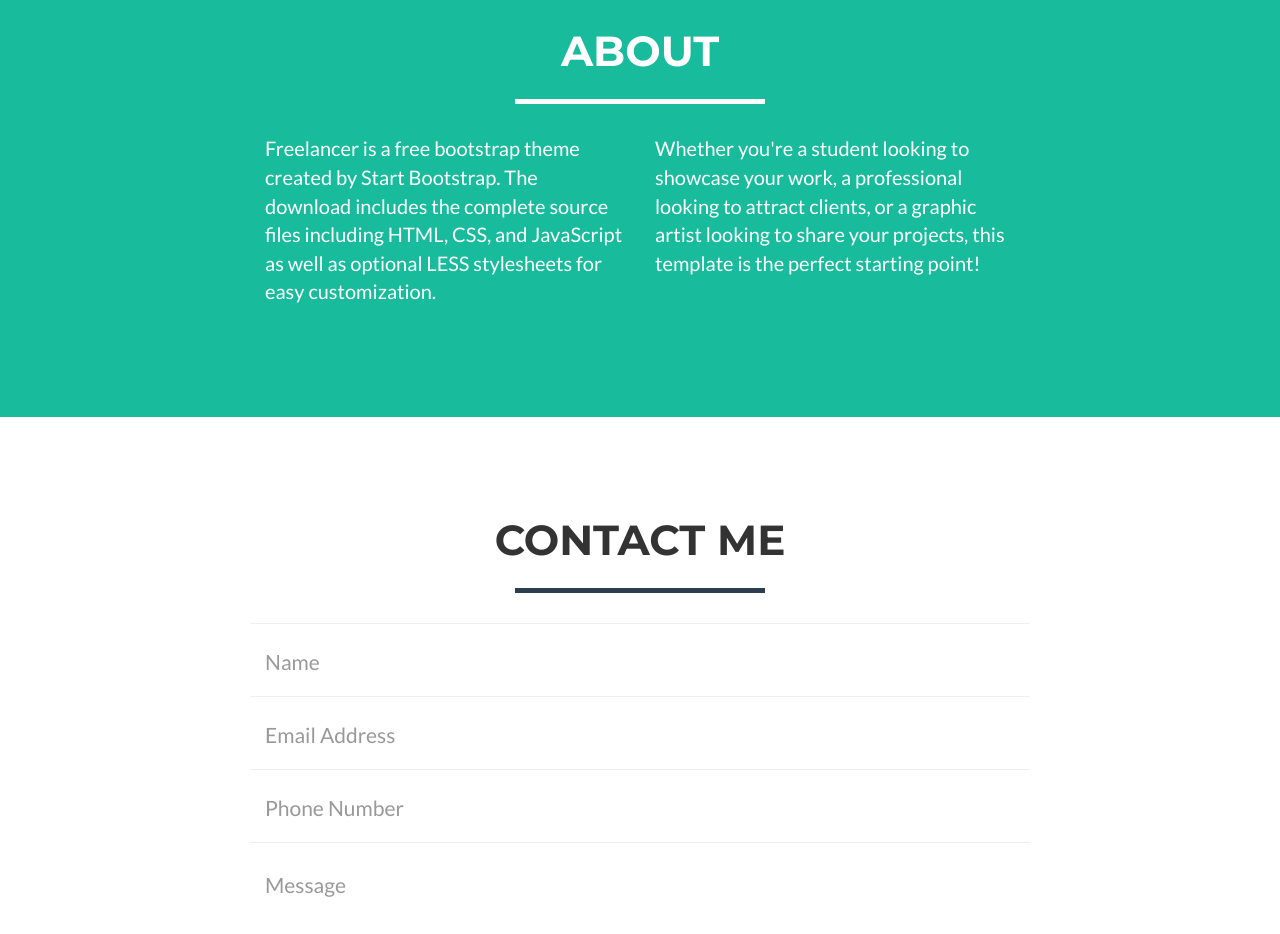
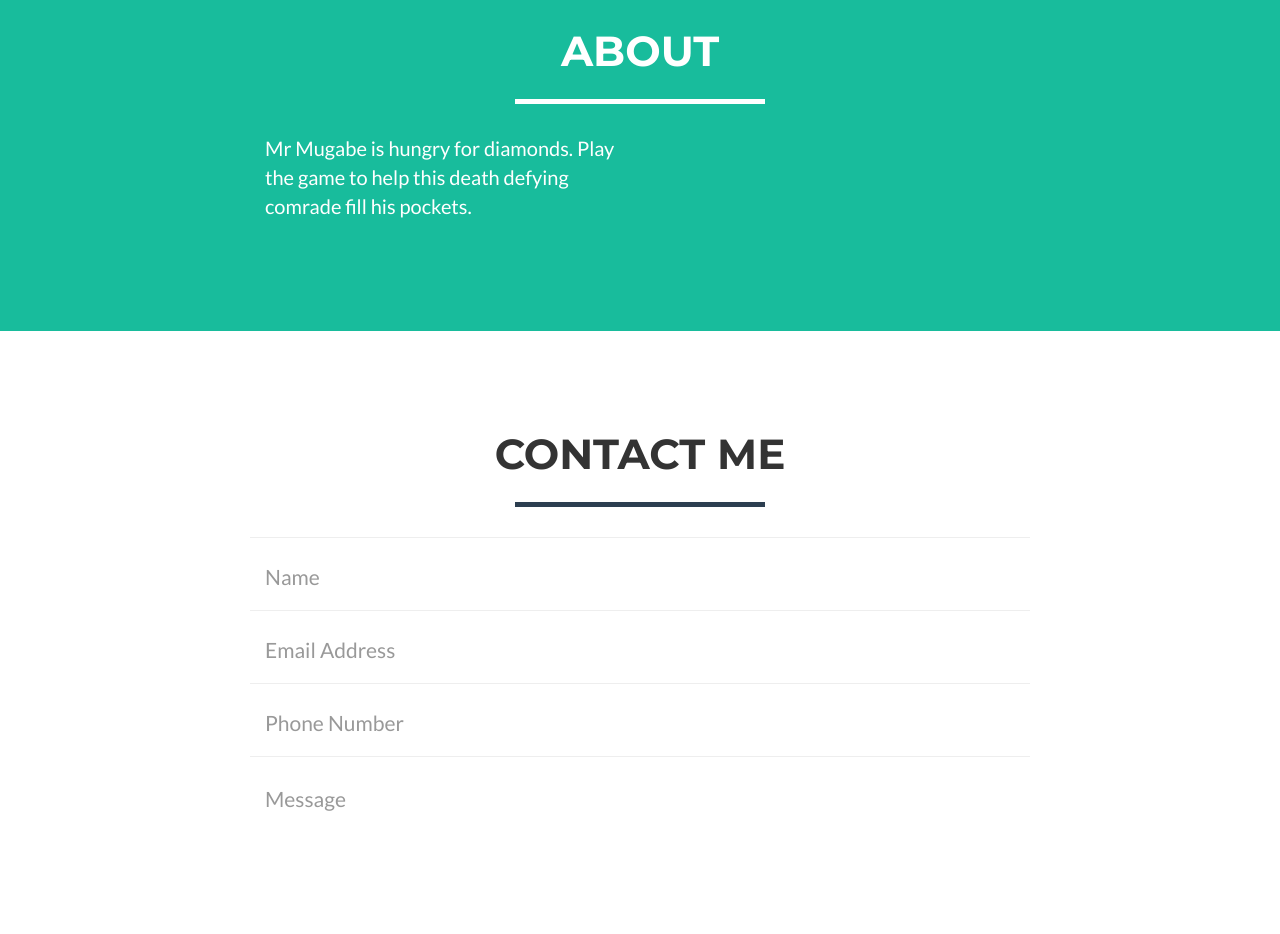
Before and after one commit to mrmugabe/flappymugabe, a website: page index.html in a window 1280 px wide. Shown: the part 1760-2694 px from the top of the page. Drawn offline with nearby package versions, Linux system fonts and the light colour scheme.

Commit message:
Update index.html

```diff
--- a/index.html
+++ b/index.html
@@ -1,5 +1,7 @@
 <!DOCTYPE html>
 <html lang="en">
+
+
 
 <head>
 
@@ -28,6 +30,8 @@
         <script src="https://oss.maxcdn.com/libs/html5shiv/3.7.0/html5shiv.js"></script>
         <script src="https://oss.maxcdn.com/libs/respond.js/1.4.2/respond.min.js"></script>
     <![endif]-->
+
+    <meta name="google-site-verification" content="0OEAm8swPe9heNOReRkchNT8-_b7fgsChMDiU0loT8k" />
 
 </head>
 
@@ -158,10 +162,10 @@
             </div>
             <div class="row">
                 <div class="col-lg-4 col-lg-offset-2">
-                    <p>Freelancer is a free bootstrap theme created by Start Bootstrap. The download includes the complete source files including HTML, CSS, and JavaScript as well as optional LESS stylesheets for easy customization.</p>
+                    <p> Mr Mugabe is hungry for diamonds. Play the game to help this death defying comrade fill his pockets.</p>
                 </div>
                 <div class="col-lg-4">
-                    <p>Whether you're a student looking to showcase your work, a professional looking to attract clients, or a graphic artist looking to share your projects, this template is the perfect starting point!</p>
+                    <p>  </p>
                 </div>
                 <div class="col-lg-8 col-lg-offset-2 text-center">
 
```
